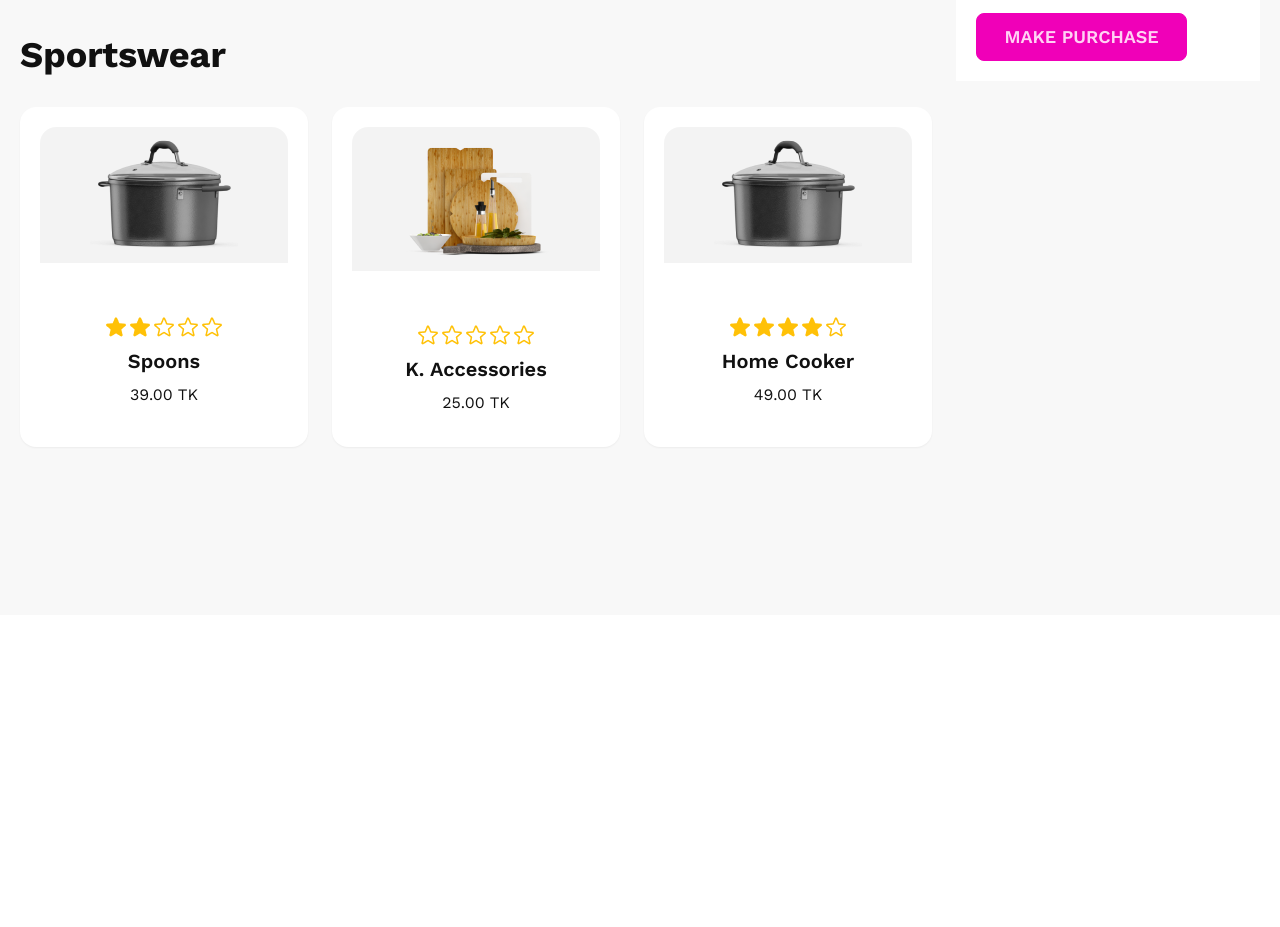
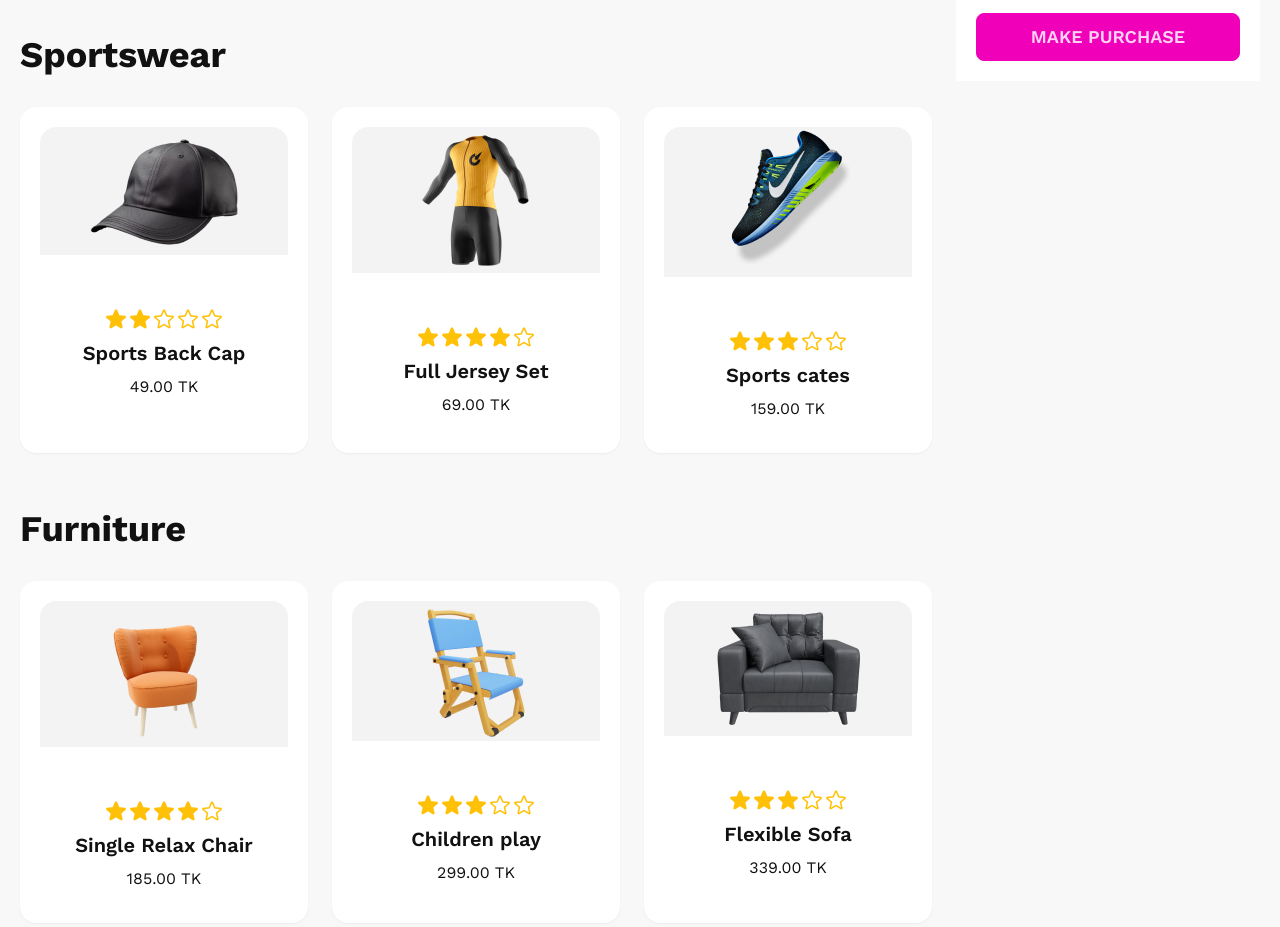
Before and after one commit to aminurjs/summer-sale, a plain HTML site: page index.html in a window 1280 px wide. Shown: the part 1284-2211 px from the top of the page. Before the commit the page ends 1899 px from the top, so only its background shows below. Drawn offline with nearby package versions, Linux system fonts and the light colour scheme.

Commit message:
full site design Complete

```diff
--- a/index.html
+++ b/index.html
@@ -17,10 +17,10 @@
 </head>
 <body class="font-work">
     <section class="py-20 bg-yellow-50">
-        <div class="container mx-auto flex items-center justify-center gap-8 px-5">
+        <div class="container mx-auto flex items-center justify-center gap-8 px-5 flex-col-reverse md:flex-row">
             <div class="text-center text-[#111] ">
                 <h3 class="text-3xl font-medium mb-10">---SALE FEVER---</h3>
-                <h3 class="text-6xl font-bold max-w-3xl mb-16">Purchase TK 200 or above & get <span class="text-[#E527B2]">20% off</span></h3>
+                <h3 class="text-4xl lg:text-6xl font-bold max-w-3xl mb-16">Purchase TK 200 or above & get <span class="text-[#E527B2]">20% off</span></h3>
                 <p class="text-2xl font-medium">Use Promo Code<button class="btn btn-secondary ml-5 text-white font-semibold text-2xl">SELL200</button></p>
             </div>
             <div class="">
@@ -30,8 +30,8 @@
     </section>
     <section class="py-28 bg-[#f8f8f8]">
         <div class="max-w-[1440px] mx-auto px-5">
-            <div class="flex gap-6">
-                <div class="text-[#111] w-3/4">
+            <div class="flex gap-6 flex-col sm:flex-row">
+                <div class="text-[#111] w-full sm:w-7/12 md:w-2/3 lg:w-3/4">
                     <div class="mb-14">
                         <h1 class="text-4xl font-bold mb-8">Kitchenware</h1>
                         <div class="grid grid-cols-1 md:grid-cols-2 lg:grid-cols-3 gap-6">
@@ -72,38 +72,73 @@
                         <div class="grid grid-cols-1 md:grid-cols-2 lg:grid-cols-3 gap-6">
                             <div class="card w-full bg-base-100 shadow-sm">
                                 <figure class="m-5 bg-[#1111110c]">
-                                  <img src="./images/prod3.png" alt="Shoes" class="rounded-xl" />
+                                  <img src="./images/prod4.png" alt="Shoes" class="rounded-xl" />
                                 </figure>
                                 <div class="card-body items-center text-center">
                                     <img src="./images/2star.png" alt="">
-                                  <h2 class="card-title">Spoons</h2>
-                                  <p><span id="prod1-price">39.00</span> TK</p>
+                                  <h2 class="card-title">Sports Back Cap</h2>
+                                  <p><span id="prod1-price">49.00</span> TK</p>
                                 </div>
                             </div>
                             <div class="card w-full bg-base-100 shadow-sm">
                                 <figure class="m-5 bg-[#1111110c]">
-                                  <img src="./images/prod2.png" alt="Shoes" class="rounded-xl" />
+                                  <img src="./images/prod5.png" alt="Shoes" class="rounded-xl" />
                                 </figure>
                                 <div class="card-body items-center text-center">
-                                    <img src="./images/0star.png" alt="">
-                                  <h2 class="card-title">K. Accessories</h2>
-                                  <p><span id="prod1-price">25.00</span> TK</p>
+                                    <img src="./images/4star.png" alt="">
+                                  <h2 class="card-title">Full Jersey Set</h2>
+                                  <p><span id="prod1-price">69.00</span> TK</p>
                                 </div>
                             </div>
                             <div class="card w-full bg-base-100 shadow-sm">
                                 <figure class="m-5 bg-[#1111110c]">
-                                  <img src="./images/prod3.png" alt="Shoes" class="rounded-xl" />
+                                  <img src="./images/prod6.png" alt="Shoes" class="rounded-xl" />
+                                </figure>
+                                <div class="card-body items-center text-center">
+                                    <img src="./images/3star.png" alt="">
+                                  <h2 class="card-title">Sports cates</h2>
+                                  <p><span id="prod1-price">159.00</span> TK</p>
+                                </div>
+                            </div>
+                        </div>
+                    </div>
+                    <div class="mb-14">
+                        <h1 class="text-4xl font-bold mb-8">Furniture</h1>
+                        <div class="grid grid-cols-1 md:grid-cols-2 lg:grid-cols-3 gap-6">
+                            <div class="card w-full bg-base-100 shadow-sm">
+                                <figure class="m-5 bg-[#1111110c]">
+                                  <img src="./images/prod7.png" alt="Shoes" class="rounded-xl" />
                                 </figure>
                                 <div class="card-body items-center text-center">
                                     <img src="./images/4star.png" alt="">
-                                  <h2 class="card-title">Home Cooker</h2>
-                                  <p><span id="prod1-price">49.00</span> TK</p>
+                                  <h2 class="card-title">Single Relax Chair</h2>
+                                  <p><span id="prod1-price">185.00</span> TK</p>
+                                </div>
+                            </div>
+                            <div class="card w-full bg-base-100 shadow-sm">
+                                <figure class="m-5 bg-[#1111110c]">
+                                  <img src="./images/prod8.png" alt="Shoes" class="rounded-xl" />
+                                </figure>
+                                <div class="card-body items-center text-center">
+                                    <img src="./images/3star.png" alt="">
+                                  <h2 class="card-title">Children play</h2>
+                                  <p><span id="prod1-price">299.00</span> TK</p>
+                                </div>
+                            </div>
+                            <div class="card w-full bg-base-100 shadow-sm">
+                                <figure class="m-5 bg-[#1111110c]">
+                                  <img src="./images/prod9.png" alt="Shoes" class="rounded-xl" />
+                                </figure>
+                                <div class="card-body items-center text-center">
+                                    <img src="./images/3star.png" alt="">
+                                  <h2 class="card-title">Flexible Sofa</h2>
+                                  <p><span id="prod1-price">339.00</span> TK</p>
                                 </div>
                             </div>
                         </div>
                     </div>
                 </div>
-                <div class="text-[#111] w-1/4 mt-20">
+                <div class="text-[#111] w-full sm:w-5/12 md:w-1/3 lg:w-1/4 mt-20">
                     <div class="bg-white p-5 mb-6 rounded-xl">
                         <h2 class="text-2xl font-medium mb-5">Have coupon?</h2>
                         <input class="py-2 px-3 w-2/3 text-lg placeholder:text-gray-400 border border-gray-200 rounded-l-lg rounded-r-none outline-none" id="coupon-box" type="text" placeholder="Coupon code"><button class="btn btn-secondary rounded-r-lg rounded-l-none py-2 w-1/3 text-lg" disabled>Apply</button>
@@ -116,7 +151,7 @@
                             <h2 class="text-xl font-medium mb-5">Total price : <span class="font-normal text-gray-500"><span id="total-price">00.00</span> TK</span></h2>
                             <h2 class="text-xl font-medium mb-5">Discount : <span class="font-normal text-gray-500"><span id="discount">00.00</span> TK</span></h2>
                             <h2 class="text-xl font-medium pb-5 border-b border-gray-200 mb-4">Price : <span class="font-normal text-gray-500"><span id="dis-price">00.00</span> TK</span></h2>
-                            <button class="btn btn-secondary w-4/5 text-lg">Make Purchase</button>
+                            <button class="btn btn-secondary w-full text-lg">Make Purchase</button>
                         </div>
                     </div>
                 </div>
```
